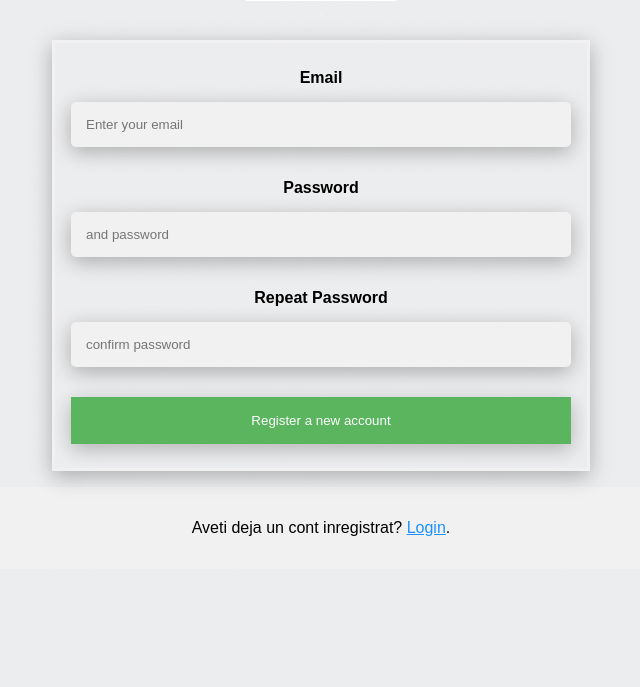
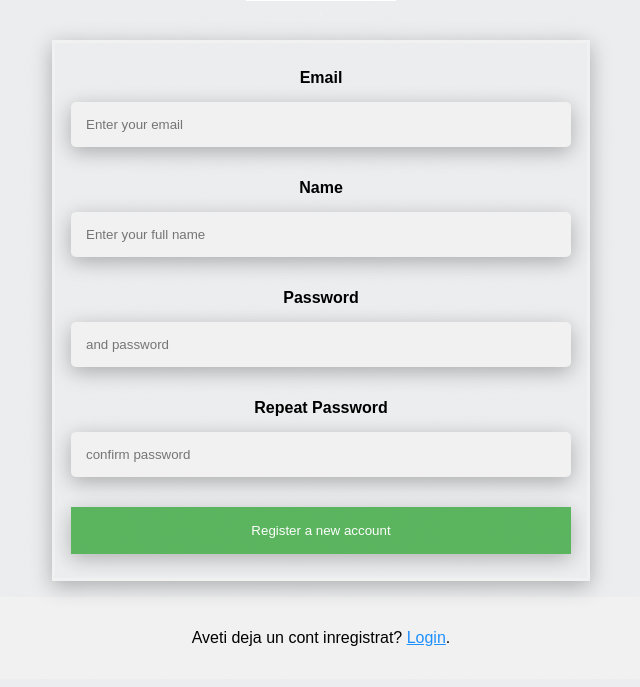
Before and after one commit to Leutz/wews, a PHP site: page /register/register.php in a window 1280 px wide. Shown: the part 271-958 px from the top of the page, without its empty margins (319-959 px from the left). Before the commit the page ends 807 px from the top, so only its background shows below. Run offline with PHP 8.4, Linux system fonts and the light colour scheme.

Commit message:
Update la register

```diff
--- a/Wews/index.php
+++ b/Wews/index.php
@@ -2,7 +2,7 @@
 session_start();
 if( !isset( $_SESSION['logged'] ) ) {
 echo '<script type="text/javascript">';
-echo 'alert("Te-ai conectat cu succes! Vei fi redirectionat spre pagina de logare!");';
+echo 'alert("Nu esti conectat! Vei fi redirectionat spre pagina de logare!");';
 echo 'window.location = "login/login.php";';
 echo '</script>';
 }
--- a/Wews/register/register.php
+++ b/Wews/register/register.php
@@ -2,12 +2,13 @@
 session_start();
 require '../database.php';
 
-if(!empty($_POST['email']) && !empty($_POST['password'])):
+if(!empty($_POST['email']) && !empty($_POST['password']) && !empty($_POST['name'])):
 	// Enter the new user in the database
-	$sql = "call `register`(:email,:password,@isvalid);";
+	$sql = "call `register`(:email,:password,:name,@isvalid);";
 	$stmt = $conn->prepare($sql);
 	$stmt->bindParam(':email', $_POST['email']);
 	$stmt->bindParam(':password', $_POST['password']);
+	$stmt->bindParam(':name', $_POST['name']);
 
 	if( $stmt->execute() )
 	{$sql = "SELECT @isvalid as valid;";
@@ -49,6 +50,9 @@ if(!empty($_POST['email']) && !empty($_POST['password'])):
 		 	<label for="email"><b>Email</b></label>
 			<input type="text" placeholder="Enter your email" name="email" required>
 
+			<label for="name"><b>Name</b></label>
+			<input type="text" placeholder="Enter your full name" name="name" required>
+
 			<label for="psw"><b>Password</b></label>
 			<input type="password" placeholder="and password" name="password" required>
 
```
